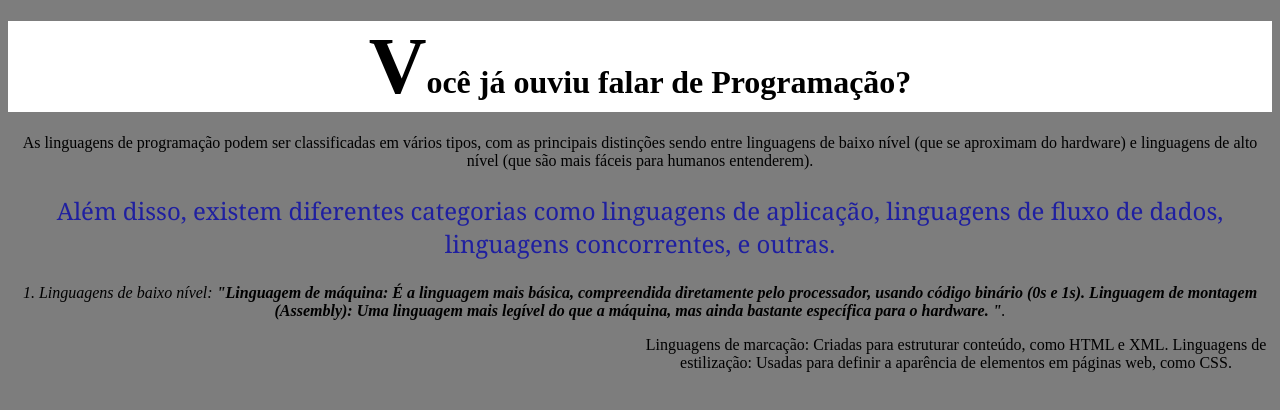
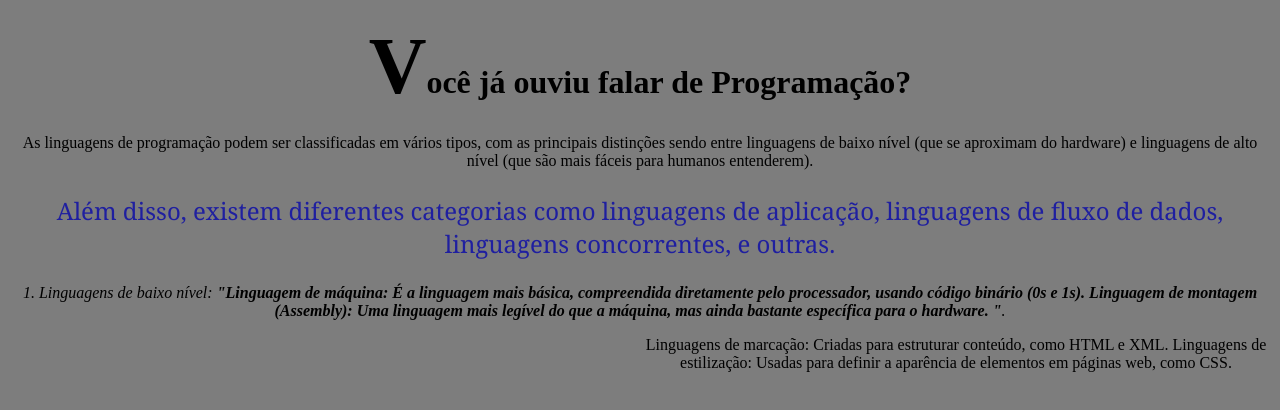
Before and after one commit to Lfdomenico/atividade-23-04, a plain HTML site: page testeCSS.html in a window 1280 px wide. Drawn offline with Linux system fonts and the light colour scheme.

Commit message:
Update style.css

```diff
--- a/style.css
+++ b/style.css
@@ -3,7 +3,6 @@ body{
 }
 h1{
     text-align: center;
-    background-color: rgb(255, 255, 255);
 }
 h1::first-letter{
     font-family: 'Times New Roman', Times, serif;
```
